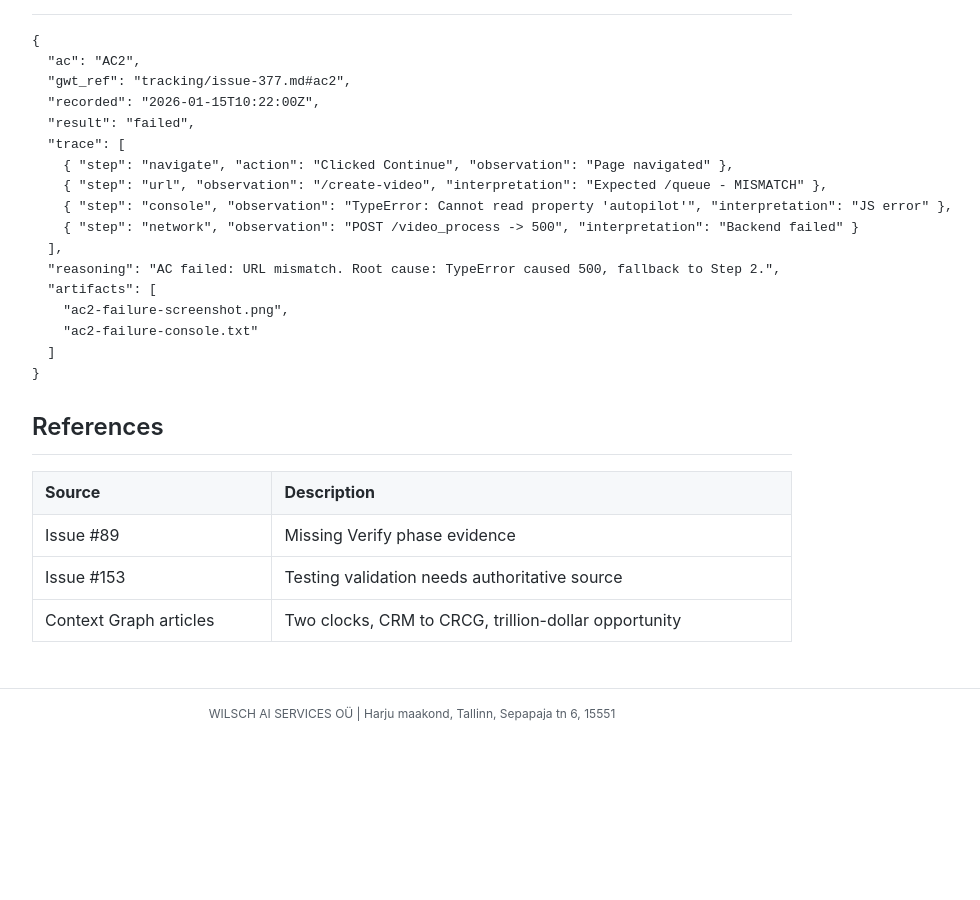
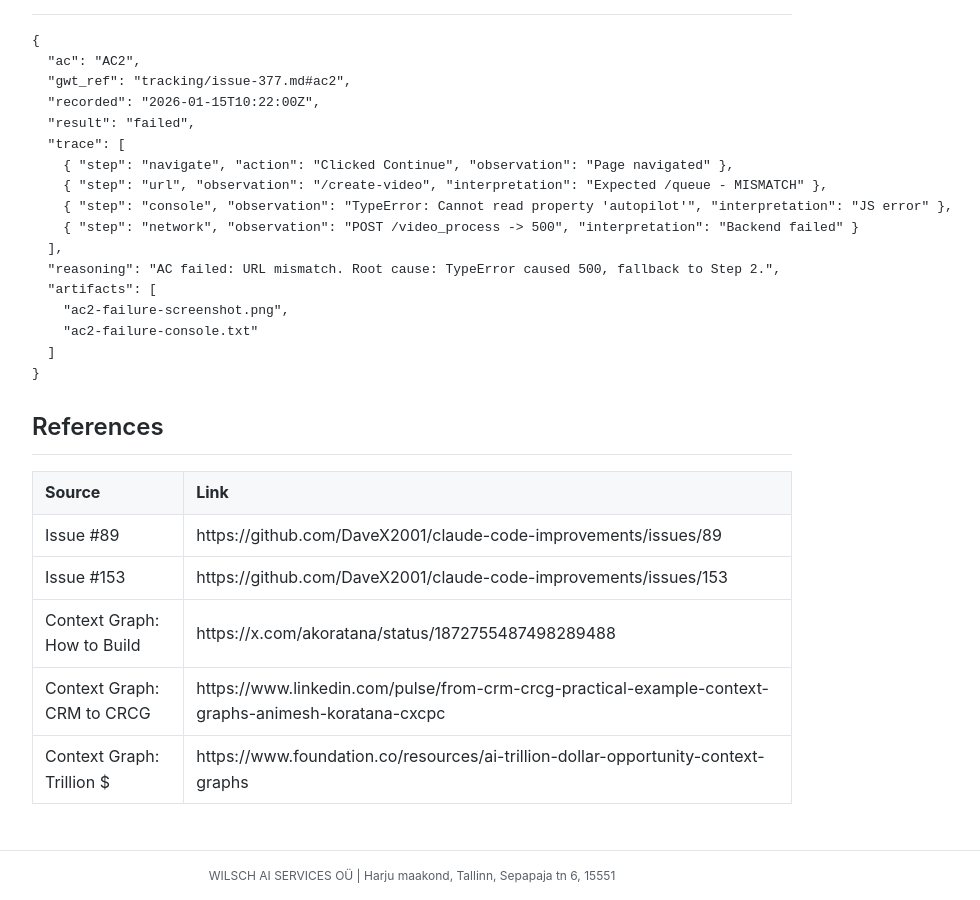
Before and after one commit to MariusWilsch/public-wilsch-ai-pages, a Jekyll site: the page built from global/ac-verification-decision-trace.md, in a window 1280 px wide and 900 px high, scrolled down 4930 px. Shown: the whole window, without its empty margins (228-1208 px from the left). Built offline with Jekyll 4.4.1, drawn with Linux system fonts in a browser that asks for light colours; our own code applies the rules of GitHub Pages for plain Markdown files; before the commit the page ends 5668 px from its top, so only the background shows below that.

Commit message:
Sync from hippocampus 2026-01-02

```diff
--- a/global/ac-verification-decision-trace.md
+++ b/global/ac-verification-decision-trace.md
@@ -211,8 +211,10 @@ For AC verification domain, this CAN answer "what if?":
 
 ## References
 
-| Source | Description |
-|--------|-------------|
-| Issue #89 | Missing Verify phase evidence |
-| Issue #153 | Testing validation needs authoritative source |
-| Context Graph articles | Two clocks, CRM to CRCG, trillion-dollar opportunity |
+| Source | Link |
+|--------|------|
+| Issue #89 | https://github.com/DaveX2001/claude-code-improvements/issues/89 |
+| Issue #153 | https://github.com/DaveX2001/claude-code-improvements/issues/153 |
+| Context Graph: How to Build | https://x.com/akoratana/status/1872755487498289488 |
+| Context Graph: CRM to CRCG | https://www.linkedin.com/pulse/from-crm-crcg-practical-example-context-graphs-animesh-koratana-cxcpc |
+| Context Graph: Trillion $ | https://www.foundation.co/resources/ai-trillion-dollar-opportunity-context-graphs |
```
